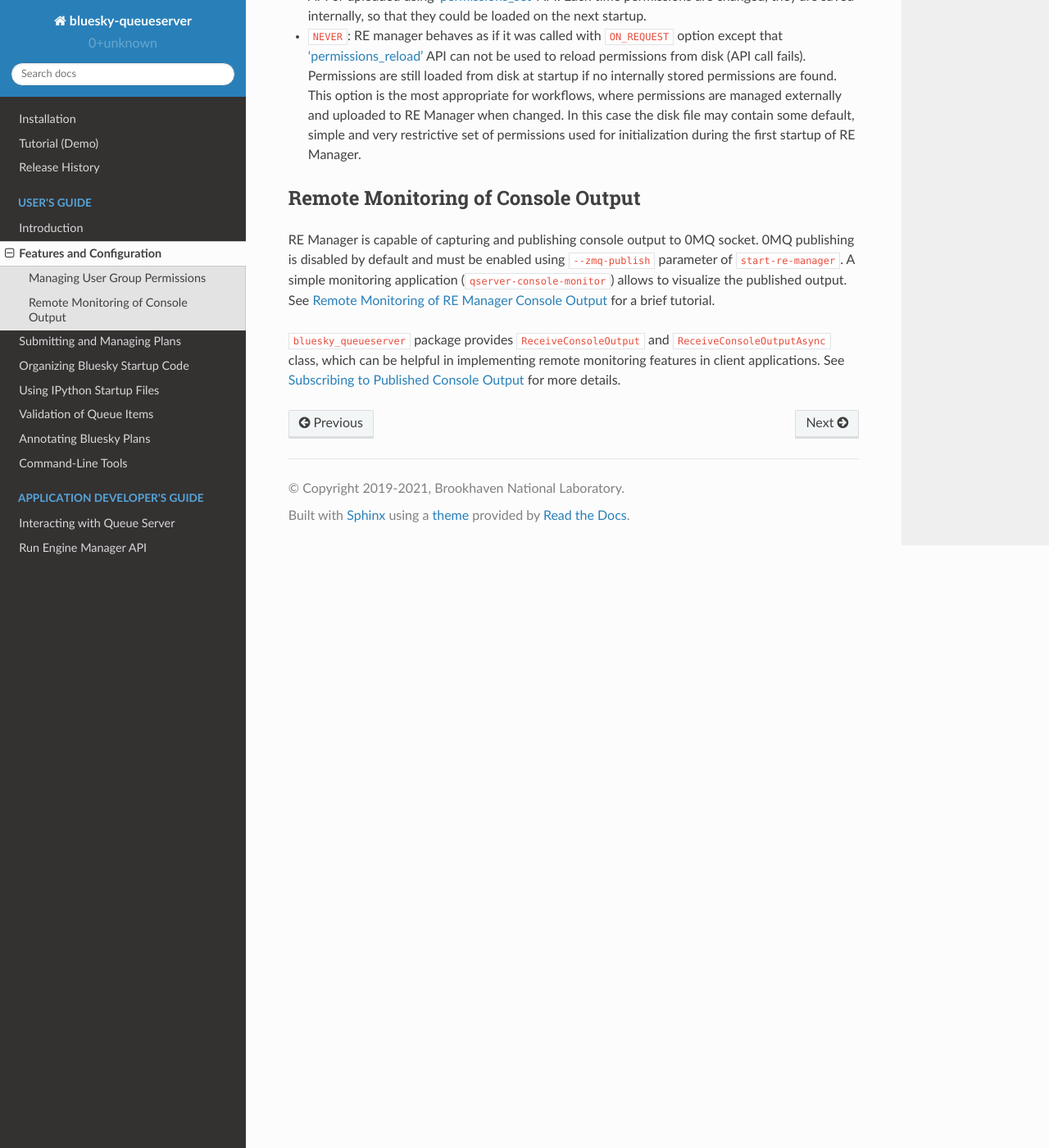
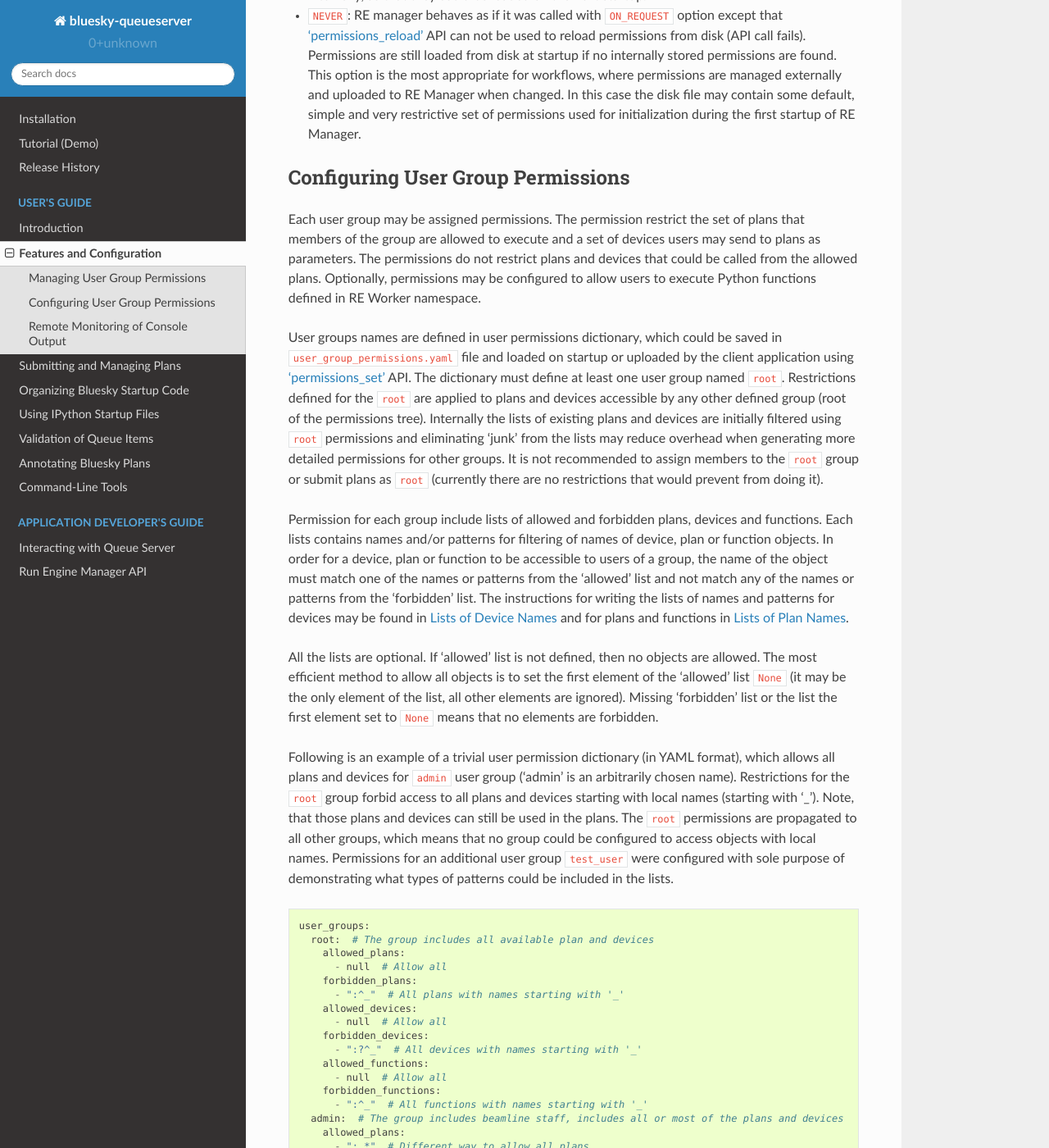
Before and after one commit to bluesky/bluesky-queueserver, a Sphinx documentation site: the page built from docs/source/features_and_config.rst, in a window 1280 px wide and 1400 px high, scrolled down 1223 px. Shown: the whole window at 82% size. Built offline with Sphinx 7.4.7 and the Read the Docs theme 2.0.0, drawn with Linux system fonts in a browser that asks for light colours; some of the changed text lies outside the part shown.

Commit message:
DOC: documentation on user group permissions

```diff
--- a/docs/source/features_and_config.rst
+++ b/docs/source/features_and_config.rst
@@ -17,9 +17,8 @@ allowed plans and devices for each user group. Plans from the allowed list could
 the queue using API calls such as :ref:`method_queue_item_add` and the names of allowed devices could
 be passed as plan parameters and then automatically converted to actual device objects before plans
 are executed. Additional filters could be defined for each user group that allow/forbid execution of
-functions (see :ref:`method_function_execute`).
-
-TODO: GUIDE/TUTORIAL FOR WRITING ``user_group_permissions.yaml``.
+functions (see :ref:`method_function_execute`). The basic principles of configuring user group
+permissions are outlined in the section :ref:`configuring_user_group_permissions`.
 
 Simple workflows could be implemented using static permissions defined in a YAML file and loaded
 at startup of RE Manager. If the YAML file is changed while RE Manager is running, the permissions
@@ -56,6 +55,95 @@ user data and permissions.) The way RE Manager is handling updated permissions i
   uploaded to RE Manager when changed. In this case the disk file may contain some default, simple
   and very restrictive set of permissions used for initialization during the first startup of RE Manager.
 
+.. _configuring_user_group_permissions:
+
+Configuring User Group Permissions
+----------------------------------
+
+Each user group may be assigned permissions. The permission restrict the set of plans that members
+of the group are allowed to execute and a set of devices users may send to plans as parameters.
+The permissions do not restrict plans and devices that could be called from the allowed plans.
+Optionally, permissions may be configured to allow users to execute Python functions defined
+in RE Worker namespace.
+
+User groups names are defined in user permissions dictionary, which could be saved in
+``user_group_permissions.yaml`` file and loaded on startup or uploaded by the client application
+using :ref:`method_permissions_set` API. The dictionary must define at least one user group
+named ``root``. Restrictions defined for the ``root`` are applied to plans and devices accessible
+by any other defined group (root of the permissions tree). Internally the lists of existing
+plans and devices are initially filtered using ``root`` permissions and eliminating 'junk'
+from the lists may reduce overhead when generating more detailed permissions for other groups.
+It is not recommended to assign members to the ``root`` group or submit plans as ``root``
+(currently there are no restrictions that would prevent from doing it).
+
+Permission for each group include lists of allowed and forbidden plans, devices and functions.
+Each lists contains names and/or patterns for filtering of names of device, plan or function
+objects. In order for a device, plan or function to be accessible to users of a group,
+the name of the object must match one of the names or patterns from the 'allowed' list and
+not match any of the names or patterns from the 'forbidden' list. The instructions for writing
+the lists of names and patterns for devices may be found in :ref:`lists_of_device_names` and
+for plans and functions in :ref:`lists_of_plan_names`.
+
+All the lists are optional. If 'allowed' list is not defined, then no objects are allowed.
+The most efficient method to allow all objects is to set the first element of the 'allowed'
+list ``None`` (it may be the only element of the list, all other elements are ignored).
+Missing 'forbidden' list or the list the first element set to ``None`` means that no
+elements are forbidden.
+
+Following is an example of a trivial user permission dictionary (in YAML format), which
+allows all plans and devices for ``admin`` user group ('admin' is an arbitrarily chosen name).
+Restrictions for the ``root`` group forbid access to all plans and devices starting with local
+names (starting with '_'). Note, that those plans and devices can still be used in the plans.
+The ``root`` permissions are propagated to all other groups, which means that no group
+could be configured to access objects with local names. Permissions for an additional user
+group ``test_user`` were configured with sole purpose of demonstrating what types of
+patterns could be included in the lists.
+
+.. code-block::
+
+  user_groups:
+    root:  # The group includes all available plan and devices
+      allowed_plans:
+        - null  # Allow all
+      forbidden_plans:
+        - ":^_"  # All plans with names starting with '_'
+      allowed_devices:
+        - null  # Allow all
+      forbidden_devices:
+        - ":?^_"  # All devices with names starting with '_'
+      allowed_functions:
+        - null  # Allow all
+      forbidden_functions:
+        - ":^_"  # All functions with names starting with '_'
+    admin:  # The group includes beamline staff, includes all or most of the plans and devices
+      allowed_plans:
+        - ":.*"  # Different way to allow all plans.
+      allowed_devices:
+        - ":?.*:depth=5"  # Allow all device and subdevices. Maximum deepth for subdevices is 5.
+      allowed_functions:
+        - "function_sleep"  # Explicitly listed name
+    test_user:  # Some examples of patterns that could be used in lists
+      allowed_plans:
+        - ":^count"  # Use regular expression patterns
+        - ":scan$"
+      forbidden_plans:
+        - ":^adaptive_scan$" # Use regular expression patterns
+        - ":^inner_product"
+      allowed_devices:
+        - ":^det:?.*"  # Use regular expression patterns
+        - ":^motor:?.*"
+        - ":^sim_bundle_A:?.*"
+      forbidden_devices:
+        - ":^det[3-5]$:?.*" # Use regular expression patterns
+        - ":^motor\\d+$:?.*"
+      allowed_functions:
+        - ":element$"
+        - ":elements$"
+        - "function_sleep"  # Function name, not a pattern
+        - "clear_buffer"
+      forbidden_functions:
+        - ":^_"  # All functions with names starting with '_'
+
 
 Remote Monitoring of Console Output
 -----------------------------------
```
Also changed, not shown: 1 other file.
